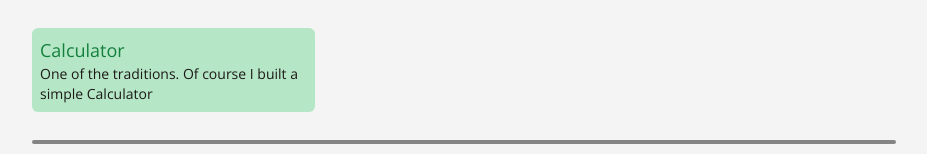
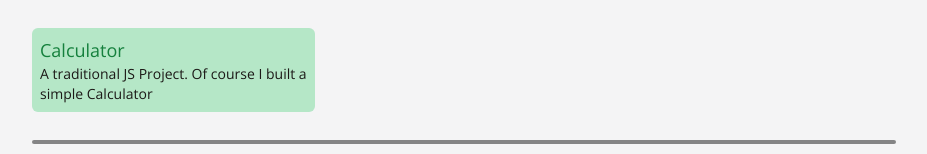
Before and after one commit to thepapisogram/anthony-saah, a Next.js app: page /projects in a window 1280 px wide. Shown: the part 406-560 px from the top of the page, without its empty margins (176-1103 px from the left). Built offline with nearby package versions, Linux system fonts and the light colour scheme; some icons are missing.

Commit message:
updated /projects

```diff
--- a/app/projects/page.js
+++ b/app/projects/page.js
@@ -8,7 +8,7 @@ export default function page() {
       <h1 className="text-xl main-text uppercase mb-2">Projects</h1>
       <p className="sub-text">After losing lots of code, I&apos;m starting over with my projects. Explore the new web applications I&apos;m building! From simple projects to large scale apps. Below are the projects I&apos;ve completed.</p>
       <div className="grid md:grid-cols-2 lg:grid-cols-3 mt-5 gap-2">
-        <ProjectLink link="/projects/calculator" title="Calculator" body="One of the traditions. Of course I built a simple Calculator" />
+        <ProjectLink link="/projects/calculator" title="Calculator" body="A traditional JS Project. Of course I built a simple Calculator" />
       </div>
     </div>
   )
```
